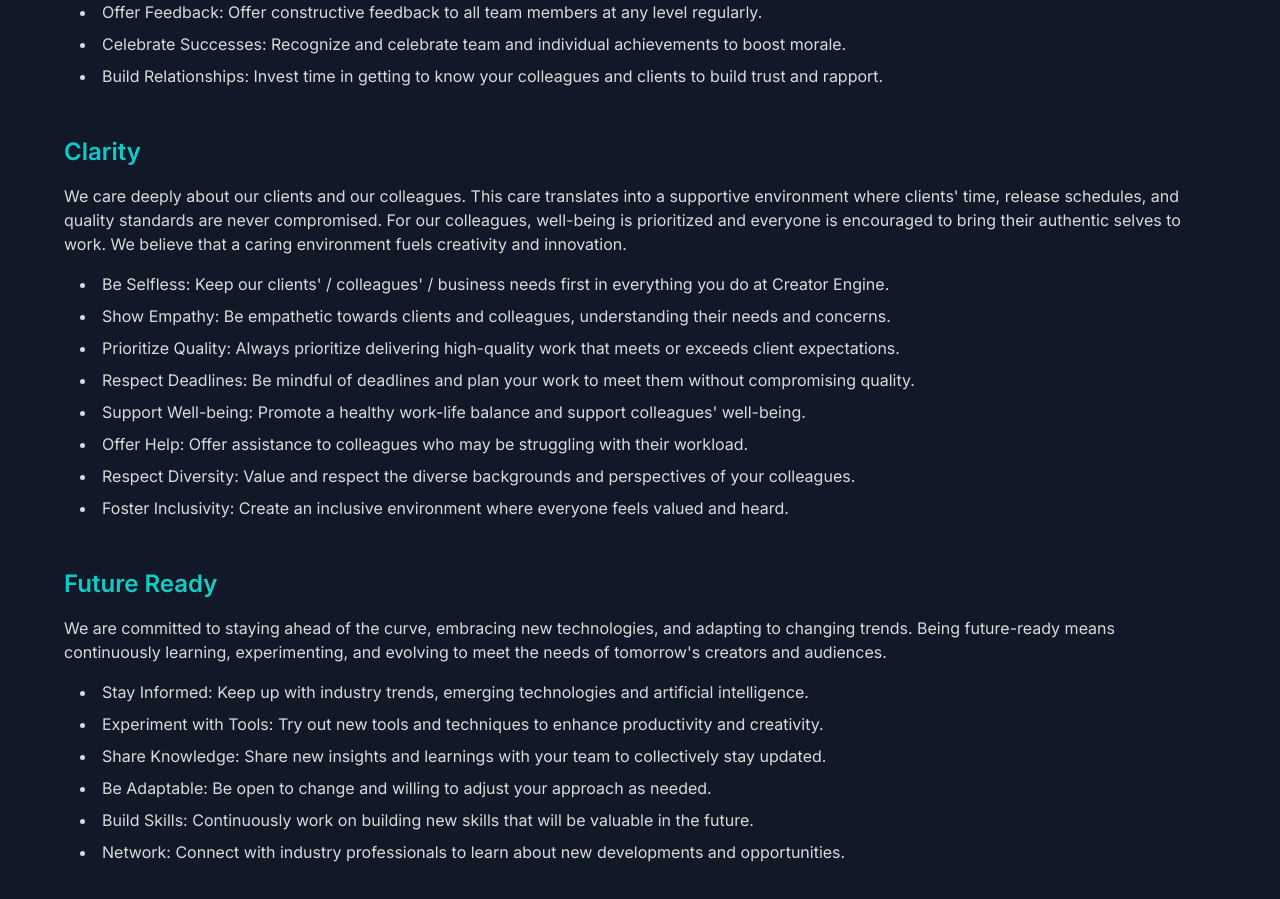
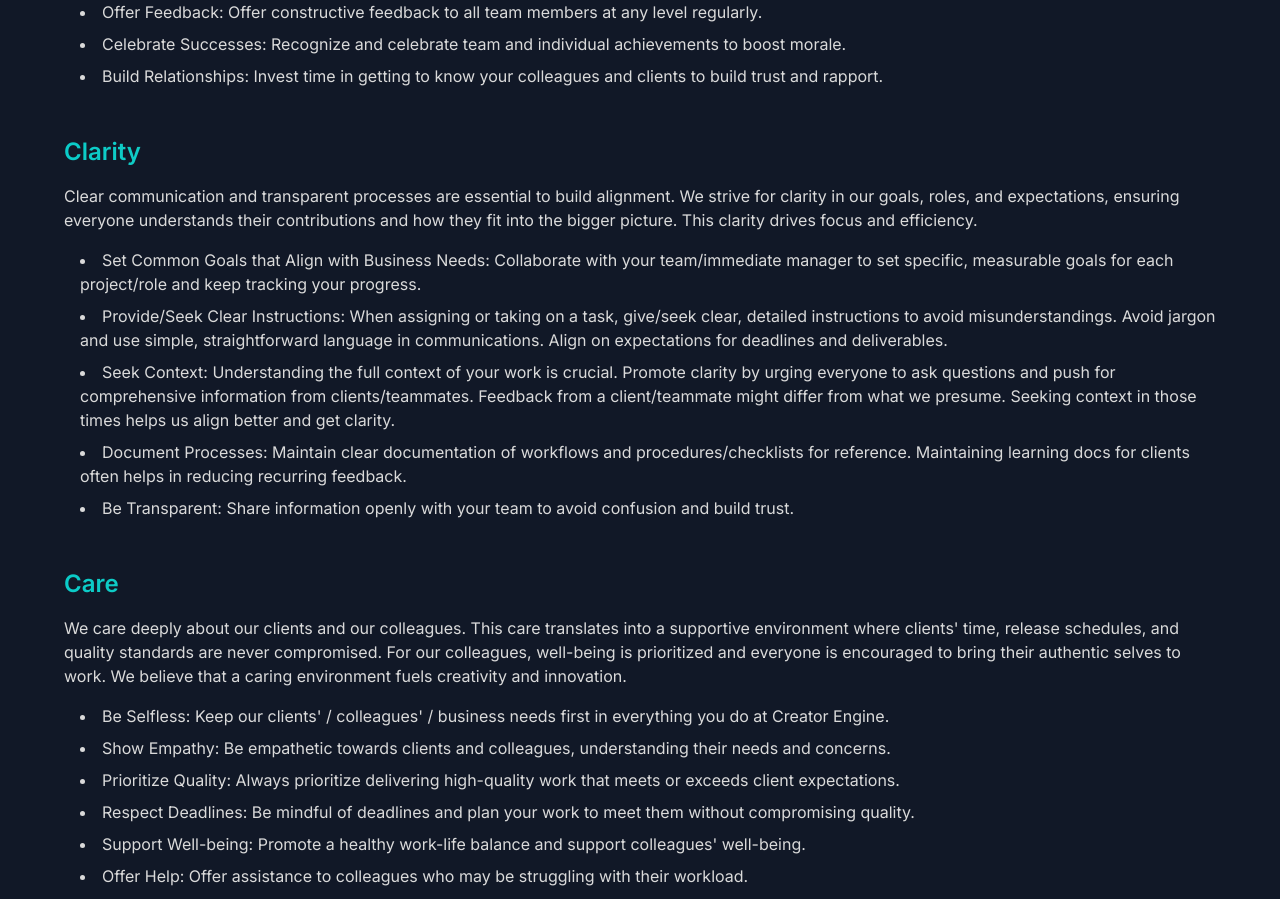
Before and after one commit to sid0000007/ce-2-testing, a Next.js app: page /culture in a window 1280 px wide. Shown: the part 1260-2159 px from the top of the page. Built offline with nearby package versions, Linux system fonts and the light colour scheme.

Commit message:
Update page.tsx

```diff
--- a/app/culture/page.tsx
+++ b/app/culture/page.tsx
@@ -109,9 +109,50 @@ const Page = () => {
             </li>
           </ul>
         </section>
+        <section className="mb-12">
+          <h2 className="text-2xl font-semibold gradient-text mb-4">Clarity</h2>
+          <p className="mb-4">
+            Clear communication and transparent processes are essential to build
+            alignment. We strive for clarity in our goals, roles, and
+            expectations, ensuring everyone understands their contributions and
+            how they fit into the bigger picture. This clarity drives focus and
+            efficiency.
+          </p>
+          <ul className="list-disc list-inside space-y-2 ml-4">
+            <li>
+              Set Common Goals that Align with Business Needs: Collaborate with
+              your team/immediate manager to set specific, measurable goals for
+              each project/role and keep tracking your progress.
+            </li>
+            <li>
+              Provide/Seek Clear Instructions: When assigning or taking on a
+              task, give/seek clear, detailed instructions to avoid
+              misunderstandings. Avoid jargon and use simple, straightforward
+              language in communications. Align on expectations for deadlines
+              and deliverables.
+            </li>
+            <li>
+              Seek Context: Understanding the full context of your work is
+              crucial. Promote clarity by urging everyone to ask questions and
+              push for comprehensive information from clients/teammates.
+              Feedback from a client/teammate might differ from what we presume.
+              Seeking context in those times helps us align better and get
+              clarity.
+            </li>
+            <li>
+              Document Processes: Maintain clear documentation of workflows and
+              procedures/checklists for reference. Maintaining learning docs for
+              clients often helps in reducing recurring feedback.
+            </li>
+            <li>
+              Be Transparent: Share information openly with your team to avoid
+              confusion and build trust.
+            </li>
+          </ul>
+        </section>
 
         <section className="mb-12">
-          <h2 className="text-2xl font-semibold gradient-text mb-4">Clarity</h2>
+          <h2 className="text-2xl font-semibold gradient-text mb-4">Care</h2>
           <p className="mb-4">
             We care deeply about our clients and our colleagues. This care
             translates into a supportive environment where clients' time,
```
